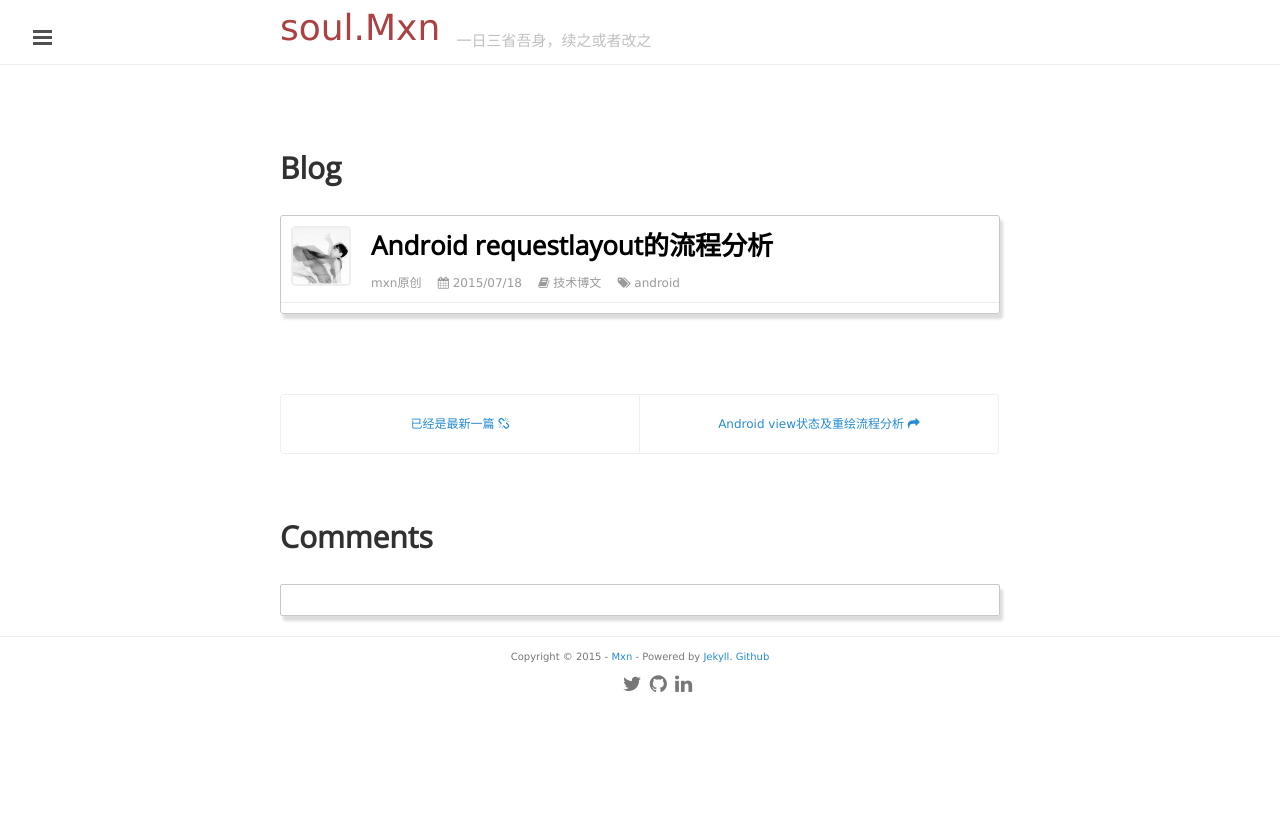
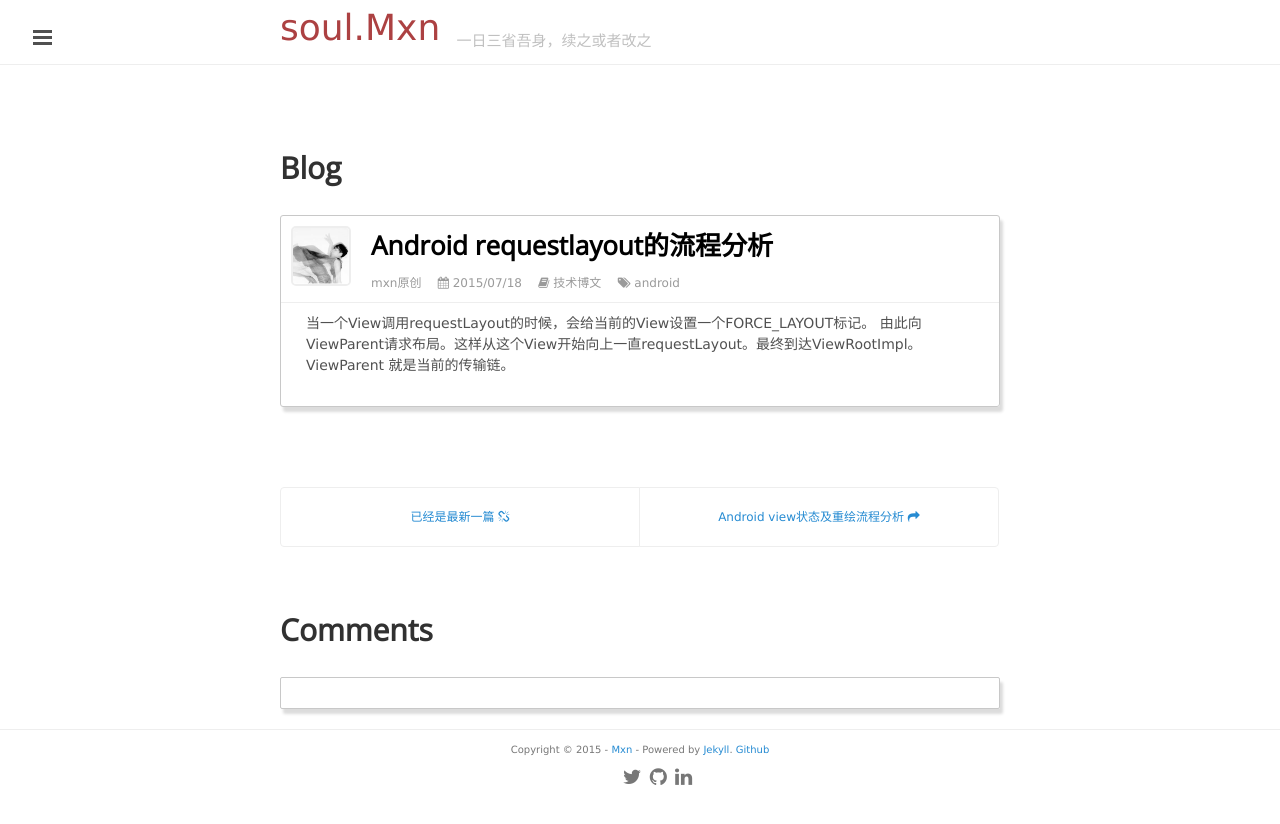
Before and after one commit to mxn21/mxn21.github.io, a Jekyll site: the page built from _posts/2015-7-18-android requestLayout的流程分析.md, in a window 1280 px wide. Shown: the top 824 px of the page. Built offline with Jekyll 4.4.1, drawn with Linux system fonts in a browser that asks for light colours; Markdown is read by kramdown in place of the engine named in the settings; comment, search, counter and statistics services are not loaded.

Commit message:
2324
2423432

```diff
--- a/_posts/2015-7-18-android requestLayout的流程分析.md
+++ b/_posts/2015-7-18-android requestLayout的流程分析.md
@@ -1,7 +1,10 @@
 ---
 layout: post
 author: mxn
-titile: android view状态及重绘流程分析
+titile: android requestLayout的流程分析
 category: 技术博文
 tag: android
 ---
+
+当一个View调用requestLayout的时候，会给当前的View设置一个FORCE_LAYOUT标记。
+由此向ViewParent请求布局。这样从这个View开始向上一直requestLayout。最终到达ViewRootImpl。ViewParent 就是当前的传输链。
```
